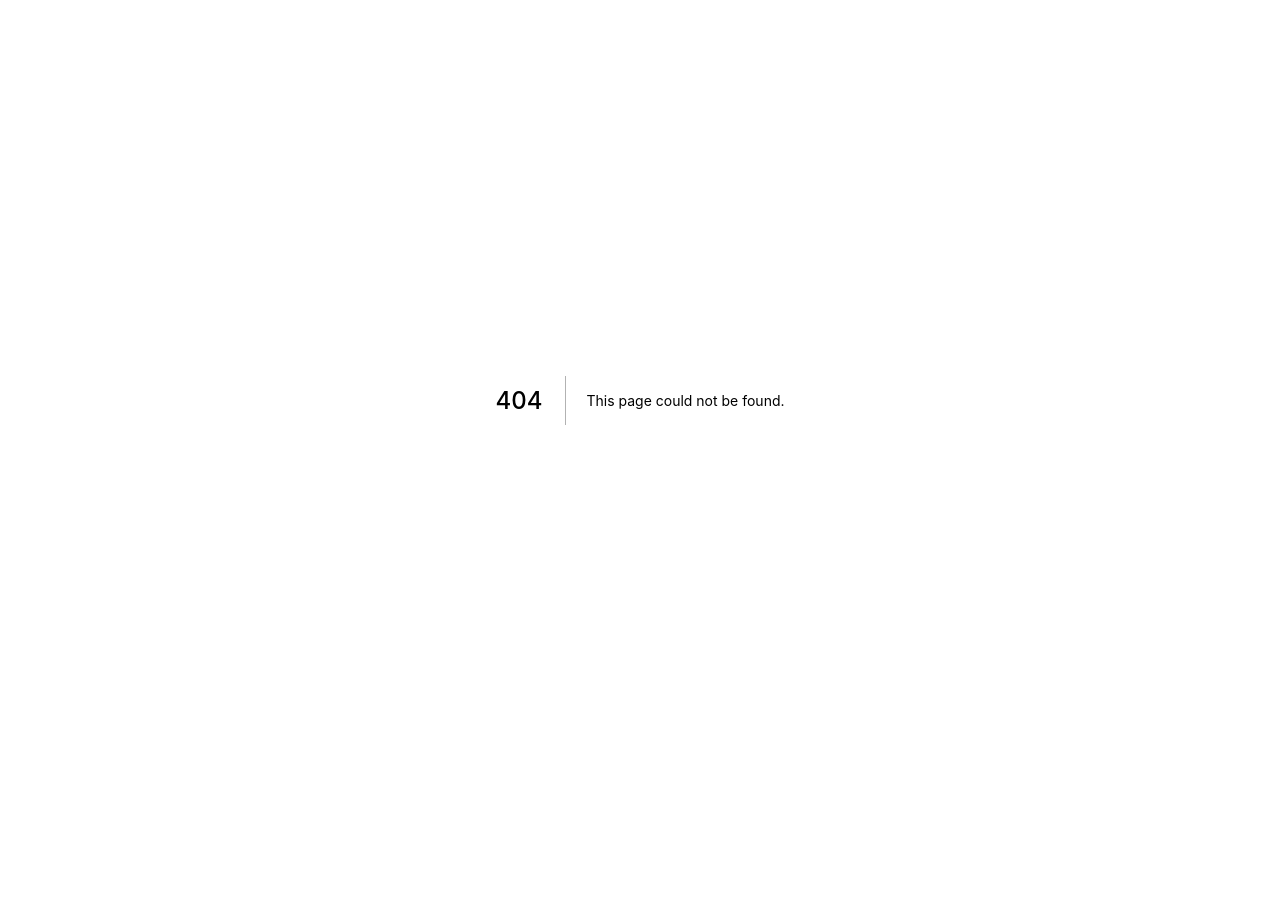
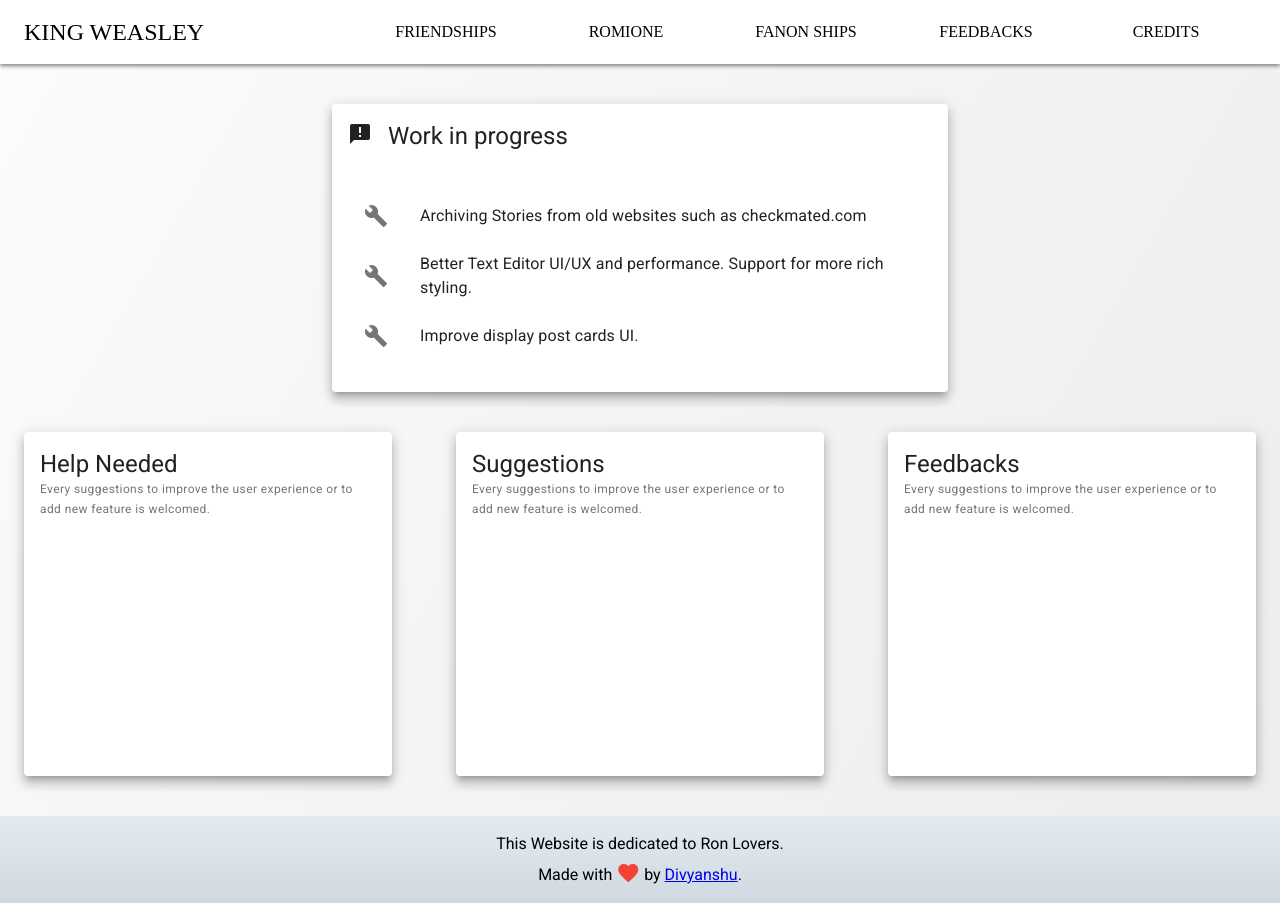
Before and after one commit to divyanshusahu/ronweasley, a Next.js app in the folder frontend/: page /suggestions in a window 1280 px wide. Before the commit this address had no page. Before the commit the page ends 800 px from the top, so only its background shows below. Built offline with nearby package versions, Linux system fonts and the light colour scheme; a web font is replaced by a local one.

Commit message:
secondary layout added and suggestion page created

```diff
--- /dev/null
+++ b/frontend/pages/suggestions.js
@@ -0,0 +1,155 @@
+import Grid from "@material-ui/core/Grid";
+import Card from "@material-ui/core/Card";
+import CardHeader from "@material-ui/core/CardHeader";
+import CardContent from "@material-ui/core/CardContent";
+import Icon from "@material-ui/core/Icon";
+import List from "@material-ui/core/List";
+import ListItem from "@material-ui/core/ListItem";
+import ListItemIcon from "@material-ui/core/ListItemIcon";
+import ListItemText from "@material-ui/core/ListItemText";
+import Typography from "@material-ui/core/Typography";
+import Container from "@material-ui/core/Container";
+
+import SecondaryLayout from "../utils/SecondaryLayout";
+
+function Suggestions() {
+  return (
+    <div>
+      <SecondaryLayout title="Suggestions">
+        <Container maxWidth="xl">
+          <div className="work_in_progress">
+            <Grid container>
+              <Grid item xs={12} md={3}></Grid>
+              <Grid item xs={12} md={6}>
+                <Card raised>
+                  <CardHeader
+                    title={
+                      <Typography component="p" variant="h5">
+                        Work in progress
+                      </Typography>
+                    }
+                    avatar={<Icon>announcement</Icon>}
+                  />
+                  <CardContent>
+                    <List>
+                      <ListItem>
+                        <ListItemIcon>
+                          <Icon>build</Icon>
+                        </ListItemIcon>
+                        <ListItemText primary="Archiving Stories from old websites such as checkmated.com" />
+                      </ListItem>
+                      <ListItem>
+                        <ListItemIcon>
+                          <Icon>build</Icon>
+                        </ListItemIcon>
+                        <ListItemText primary="Better Text Editor UI/UX and performance. Support for more rich styling." />
+                      </ListItem>
+                      <ListItem>
+                        <ListItemIcon>
+                          <Icon>build</Icon>
+                        </ListItemIcon>
+                        <ListItemText primary="Improve display post cards UI." />
+                      </ListItem>
+                    </List>
+                  </CardContent>
+                </Card>
+              </Grid>
+            </Grid>
+          </div>
+          <div className="user_feedbacks">
+            <Grid container spacing={8}>
+              <Grid item xs={12} md={4}>
+                <Card raised>
+                  <CardHeader
+                    title={
+                      <Typography variant="h5" component="p">
+                        Help Needed
+                      </Typography>
+                    }
+                    subheader={
+                      <Typography
+                        component="p"
+                        variant="caption"
+                        color="textSecondary"
+                      >
+                        Every suggestions to improve the user experience or to
+                        add new feature is welcomed.
+                      </Typography>
+                    }
+                  />
+                  <CardContent>
+                    <div className="card_content"></div>
+                  </CardContent>
+                </Card>
+              </Grid>
+              <Grid item xs={12} md={4}>
+                <Card raised>
+                  <CardHeader
+                    title={
+                      <Typography variant="h5" component="p">
+                        Suggestions
+                      </Typography>
+                    }
+                    subheader={
+                      <Typography
+                        component="p"
+                        variant="caption"
+                        color="textSecondary"
+                      >
+                        Every suggestions to improve the user experience or to
+                        add new feature is welcomed.
+                      </Typography>
+                    }
+                  />
+                  <CardContent>
+                    <div className="card_content"></div>
+                  </CardContent>
+                </Card>
+              </Grid>
+              <Grid item xs={12} md={4}>
+                <Card raised>
+                  <CardHeader
+                    title={
+                      <Typography variant="h5" component="p">
+                        Feedbacks
+                      </Typography>
+                    }
+                    subheader={
+                      <Typography
+                        component="p"
+                        variant="caption"
+                        color="textSecondary"
+                      >
+                        Every suggestions to improve the user experience or to
+                        add new feature is welcomed.
+                      </Typography>
+                    }
+                  />
+                  <CardContent>
+                    <div className="card_content"></div>
+                  </CardContent>
+                </Card>
+              </Grid>
+            </Grid>
+          </div>
+        </Container>
+      </SecondaryLayout>
+      <style jsx>
+        {`
+          .work_in_progress,
+          .user_feedbacks {
+            margin-top: 40px;
+            margin-bottom: 40px;
+          }
+          .card_content {
+            max-height: 25vh;
+            height: 25vh;
+            overflow: auto;
+          }
+        `}
+      </style>
+    </div>
+  );
+}
+
+export default Suggestions;
--- /dev/null
+++ b/frontend/utils/SecondaryLayout.js
@@ -0,0 +1,31 @@
+import Head from "next/head";
+
+import NavigationBar from "./NavigationBar";
+import Footer from "./Footer";
+
+function SecondaryLayout(props) {
+  return (
+    <div>
+      <Head>
+        <title>{props.title}</title>
+      </Head>
+      <div className="page_root">
+        <NavigationBar light={true} />
+        <div>{props.children}</div>
+        <Footer />
+      </div>
+      <style jsx>
+        {`
+          .page_root {
+            min-height: 100vh;
+            display: flex;
+            flex-direction: column;
+            background-image: linear-gradient(120deg, #fdfbfb 0%, #ebedee 100%);
+          }
+        `}
+      </style>
+    </div>
+  );
+}
+
+export default SecondaryLayout;
```
